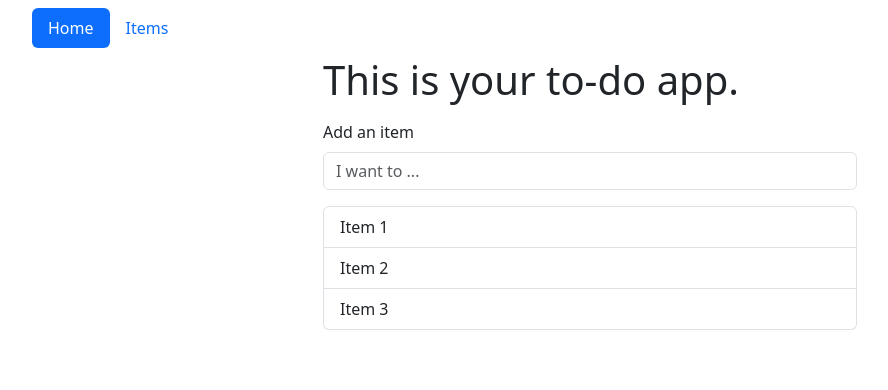
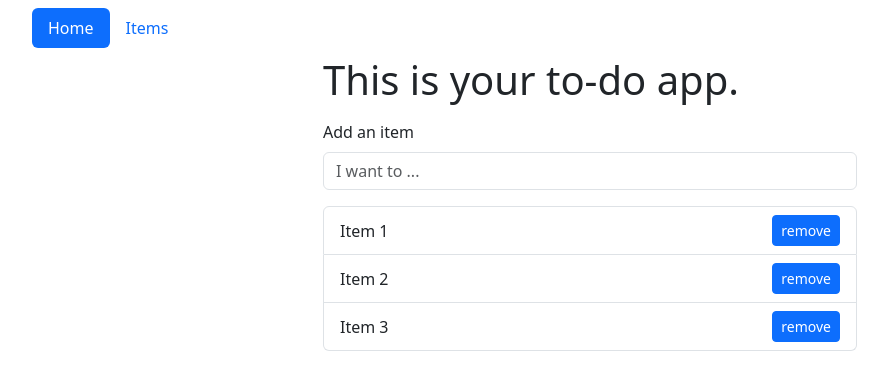
Before and after one commit to hheman/todo, a React app: page / in a window 1280 px wide. Shown: the top 390 px of the page, without its empty margins (50-938 px from the left). Built offline with nearby package versions, Linux system fonts and the light colour scheme.

Commit message:
add ability to remove items using a button

```diff
--- a/src/ItemsList.js
+++ b/src/ItemsList.js
@@ -1,8 +1,8 @@
 import React, { useEffect } from 'react';
-import { useSelector, useDispatch } from 'react-redux';
+import { useDispatch, useSelector } from 'react-redux';
+import { fetchItems, removeItem } from './store/itemsSlice';
+import { ListGroup, Button } from 'react-bootstrap';
 import PropTypes from 'prop-types';
-import { fetchItems } from './store/itemsSlice';
-import ListGroup from 'react-bootstrap/ListGroup';
 
 const ItemsList = ({ count }) => {
   const dispatch = useDispatch();
@@ -10,14 +10,30 @@ const ItemsList = ({ count }) => {
 
   useEffect(() => {
     dispatch(fetchItems({ count }));
-  }, []);
+  }, [dispatch, count]);
+
+  const handleRemove = (itemId) => {
+    dispatch(removeItem(itemId));
+  };
 
   return (
     <>
       {items.length ? (
         <ListGroup>
           {items.map((item) => (
-            <ListGroup.Item key={item.id}>{item.name}</ListGroup.Item>
+            <ListGroup.Item
+              key={item.id}
+              className="d-flex justify-content-between align-items-center"
+            >
+              <span>{item.name}</span>
+              <Button
+                size="sm"
+                className="ml-auto"
+                onClick={() => handleRemove(item.id)}
+              >
+                remove
+              </Button>
+            </ListGroup.Item>
           ))}
         </ListGroup>
       ) : (
--- a/src/store/itemsSlice.js
+++ b/src/store/itemsSlice.js
@@ -19,6 +19,7 @@ export const fetchItem = createAsyncThunk(
 const itemsSlice = createSlice({
   name: 'items',
   initialState: {
+    nextItemId: 1,
     items: [],
     selectedItem: null,
     loading: false,
@@ -26,7 +27,10 @@ const itemsSlice = createSlice({
   },
   reducers: {
     addItem: (state, action) => {
-      state.items.push({ id: state.items.length + 1, name: action.payload });
+      state.items.push({ id: state.nextItemId, name: action.payload });
+      state.nextItemId += 1;
+
+      return state;
     },
     removeItem: (state, action) => {
       state.items = state.items.filter((item) => item.id !== action.payload);
```
